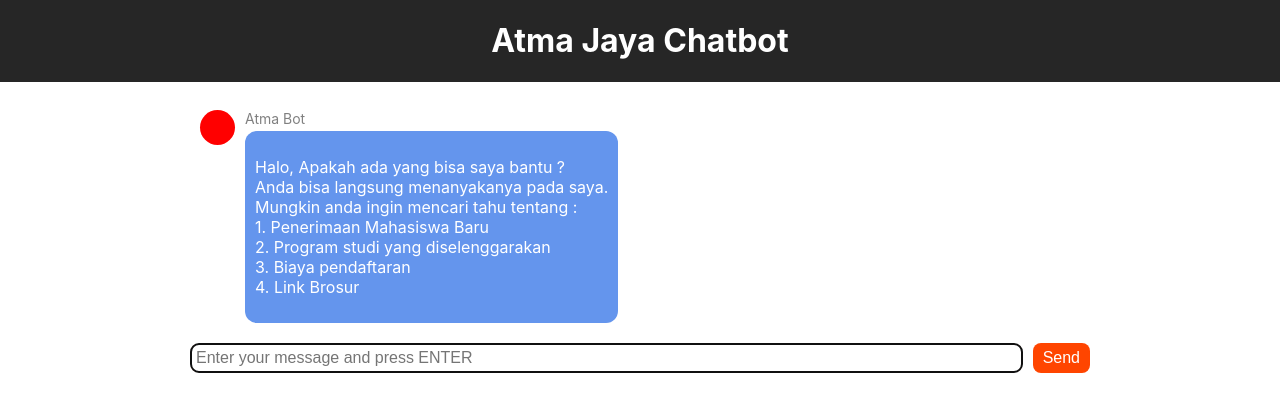
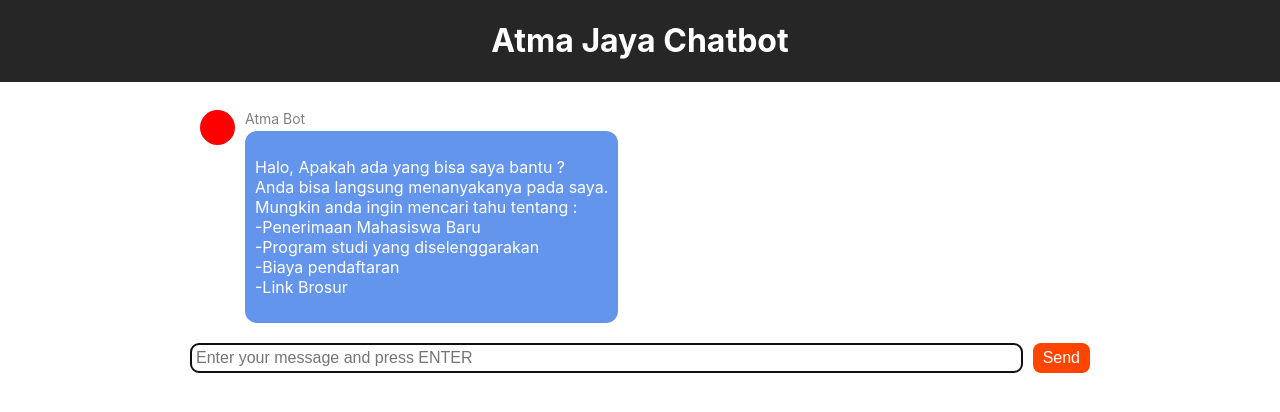
Before and after one commit to andika9199/Web-RetrievalChatbot, a React (Create React App) app: page / in a window 1280 px wide. Shown: the top 412 px of the page. Built offline with nearby package versions, Linux system fonts and the light colour scheme.

Commit message:
Edit opening

```diff
--- a/src/App.js
+++ b/src/App.js
@@ -27,7 +27,7 @@
           color: "blue",
           username: "bluemoon"
         },
-        answer: 'Halo, Apakah ada yang bisa saya bantu ? \n Anda bisa langsung menanyakanya pada saya. \n Mungkin anda ingin mencari tahu tentang : \n 1. Penerimaan Mahasiswa Baru \n 2. Program studi yang diselenggarakan \n 3. Biaya pendaftaran \n 4. Link Brosur ',
+        answer: 'Halo, Apakah ada yang bisa saya bantu ? \n Anda bisa langsung menanyakanya pada saya. \n Mungkin anda ingin mencari tahu tentang : \n -Penerimaan Mahasiswa Baru \n -Program studi yang diselenggarakan \n -Biaya pendaftaran \n -Link Brosur ',
       }
     ],
     member: {
```
